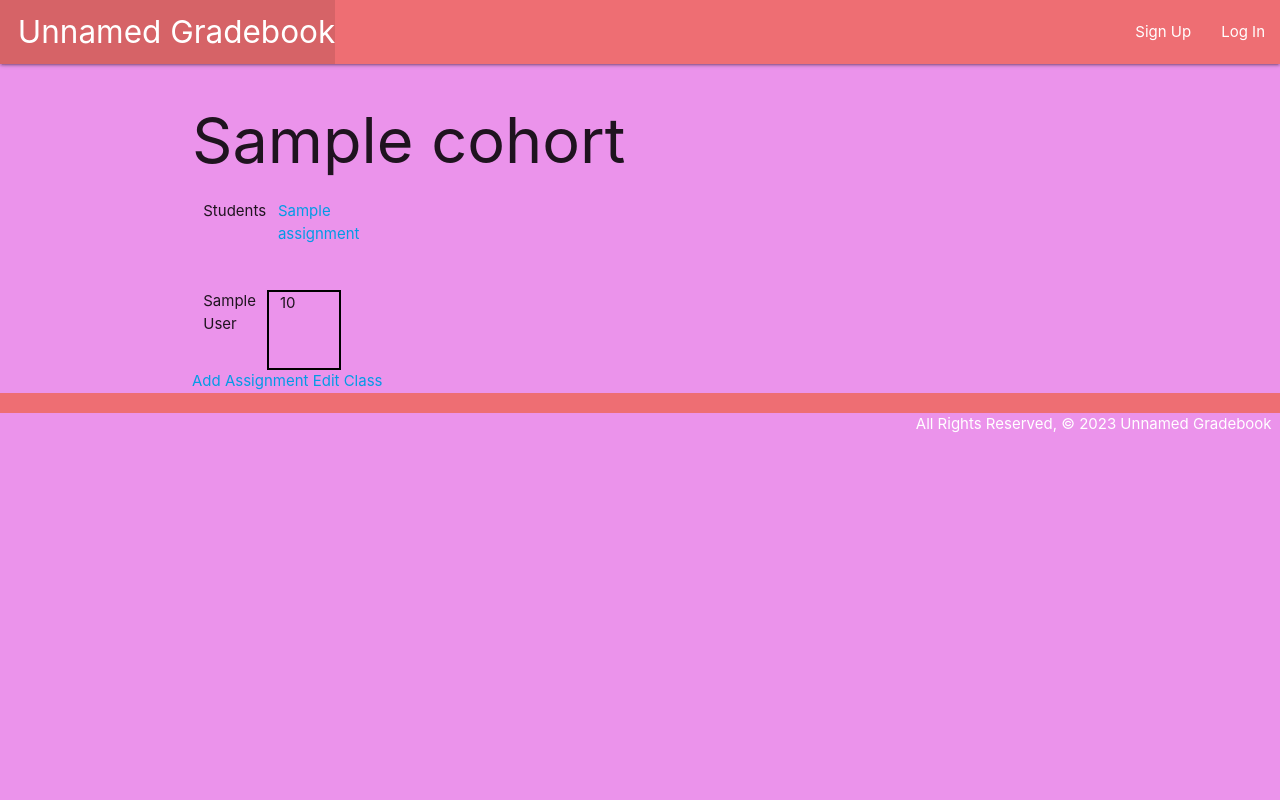
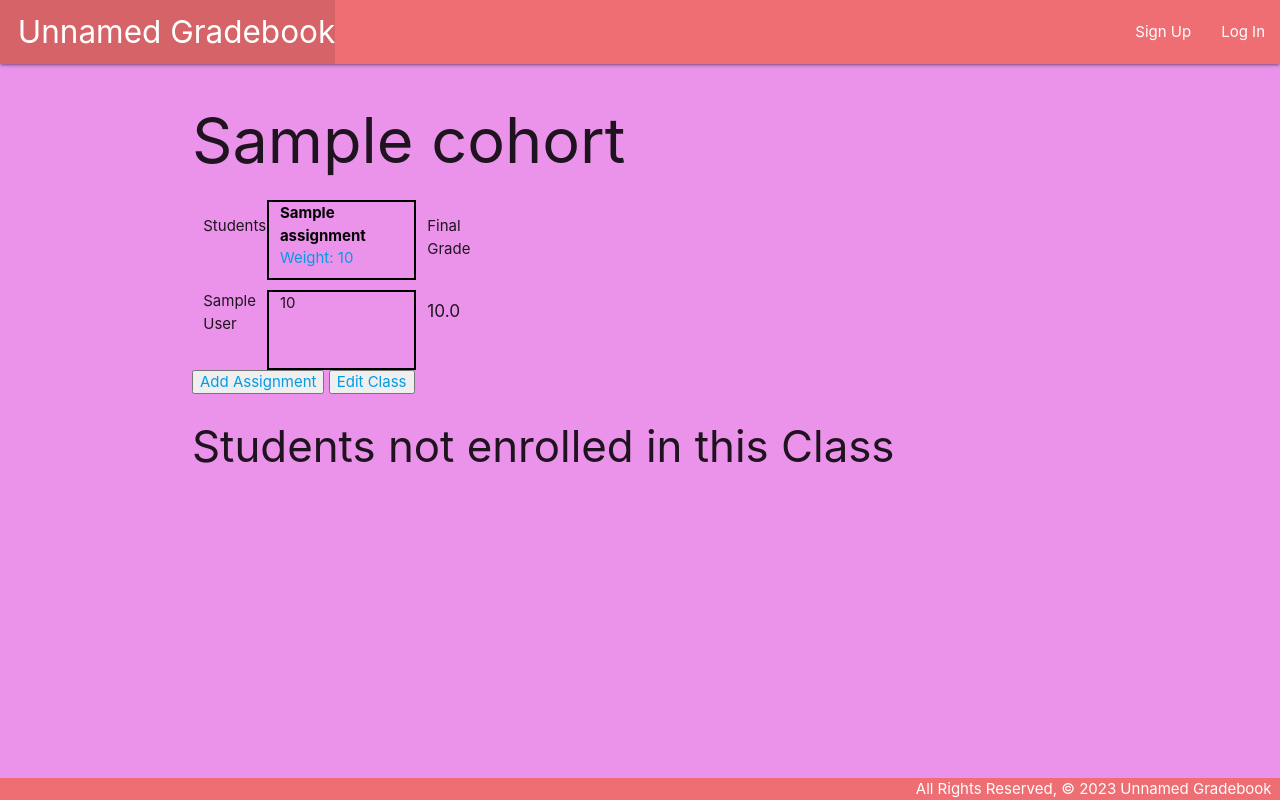
Before and after one commit to Tastebucket/Unnamed-Gradebook, a Django app: page /cohorts/1/ in a window 1280 px wide. Run offline with Django 4.2, Linux system fonts and the light colour scheme; tables that the repository leaves empty hold one stand-in row (values such as "Sample post").

Commit message:
Final grades and add students and fix some pathing

```diff
--- a/gradebookapp/main_app/models.py
+++ b/gradebookapp/main_app/models.py
@@ -24,7 +24,7 @@ class Assignment(models.Model):
     def __str__(self):
         return f"Name: {self.name}, Due: {self.duedate}"
     def get_absolute_url(self):
-        return reverse('')
+        return reverse('assignments_detail', kwargs={'pk': self.id})
 
 class Student(models.Model):
     name = models.TextField(max_length=100)
@@ -32,10 +32,13 @@ class Student(models.Model):
     classes = models.ManyToManyField(Cohort)
     assignments = models.ManyToManyField(Assignment, through='Grade')
     def __str__(self):
-        return f"Name: {self.name}"
+        return f"{self.name}"
 
 class Grade(models.Model):
     score = models.IntegerField(blank=True, null=True)
     completed = models.BooleanField(null=True)
     assignment = models.ForeignKey(Assignment, on_delete=models.CASCADE)
     student = models.ForeignKey(Student, on_delete=models.CASCADE)
+
+    def __str__(self):
+        return f"student: {self.student} assignment:{self.assignment.name}"
--- a/gradebookapp/main_app/static/css/style.css
+++ b/gradebookapp/main_app/static/css/style.css
@@ -1,7 +1,3 @@
-body {
-    background-color: rgb(235, 147, 235);
-}
-
 .col {
     height: 80px;
 }
@@ -9,3 +5,30 @@ body {
 .row {
     margin: 0;
 }
+
+body {
+    background-color: rgb(235, 147, 235);
+    display: flex;
+    min-height: 100vh;
+    flex-direction: column;
+}
+
+main {
+    flex: 1 0 auto;
+}
+
+footer.page-footer {
+    padding-top: 0;
+    text-align: right;
+}
+
+.student-card{
+    width: 18rem;
+
+}
+.card-container{
+    display: flex;
+    flex-direction: row;
+    flex-wrap: wrap;
+
+}
--- a/gradebookapp/main_app/templates/assignments/detail.html
+++ b/gradebookapp/main_app/templates/assignments/detail.html
@@ -9,8 +9,8 @@
             </span>
         </div>
         <div class="card-action">
-            <a class="btn" href="{% url 'assignments_update' cohort.id assignment.id %}">Edit</a>
-            <a class="btn red" href="{% url 'assignments_delete' cohort.id assignment.id %}">Delete</a>
+            <a class="btn" href="{% url 'assignments_update' assignment.id %}">Edit</a>
+            <a class="btn red" href="{% url 'assignments_delete' assignment.id %}">Delete</a>
         </div>
     </div>
 {% endblock %}
--- a/gradebookapp/main_app/templates/base.html
+++ b/gradebookapp/main_app/templates/base.html
@@ -35,7 +35,7 @@
     {% block content %}
     {% endblock %}
   </main>
-  <footer class="page-footer">
+  <footer class="page-footer" style="float: inline-end;">
     <div class="right">All Rights Reserved, &copy; 2023 Unnamed Gradebook &nbsp;</div>
   </footer>
 </body>
--- a/gradebookapp/main_app/templates/cohorts/detail.html
+++ b/gradebookapp/main_app/templates/cohorts/detail.html
@@ -2,19 +2,20 @@
 {% block content %}
     <h1>{{cohort.title}}</h1>
     <div class="row" style="margin-bottom: 10px;">
-        <div class="col s1">Students</div>
+        <div class="col s1"><p>Students</p></div>
         {% for assignment in cohort.assignment_set.all %}
            <a href="{% url 'assignments_update' assignment.id %}">
-            <div class="col s1">{{ assignment.name }}</div>
+            <div class="col s2" style="border: 2px solid black; display: flex; align-items: flex-start; flex-direction: column;"><p style="font-weight: bold;margin: 0;color: black;">{{ assignment.name }}</p><p style="margin: 0;">Weight: {{assignment.weight}}</p></div>
            </a>
         {% endfor %}
+        <div class="col s1"><p>Final Grade</p></div>
     </div>
     {% for student in students %}
         <div class="row">
             <div class="col s1">{{student.name}}</div>
             {% for assignment in cohort.assignment_set.all %}
 
-                <div class="col s1" style="border: 2px solid black;">
+                <div class="col s2" style="border: 2px solid black;">
                     {%for tuple in new_tuples%}
                         {% if tuple.0 == assignment.id and tuple.1 == student.id %}
                             <form action="{% url 'add_score' cohort.id assignment.id student.id %}" method="POST">
@@ -31,10 +32,37 @@
                     {% endfor %}
                 </div>
             {% endfor %}
+            {% for tuple in final_grades %}
+                {% if tuple.1 == student.id %}
+                <div class="col s1"><h6>{{tuple.0}}</h6></div>
+                {%endif%}
+            {% endfor %}
         </div>
     {% endfor %}
     <div class="card-action">
-        <a href="{% url 'assign_form' cohort.id %}">Add Assignment</a>
-        <a href="{% url 'cohorts_update' cohort.id %}">Edit Class</a>
+        <button><a href="{% url 'assign_form' cohort.id %}">Add Assignment</a></button>
+        <button><a href="{% url 'cohorts_update' cohort.id %}">Edit Class</a></button>
+    </div>
+    <div>
+        <h3>Students not enrolled in this Class</h3>
+        {% if other_students.count %}
+        <div class="card-container">
+            {% for student in other_students %}
+                <div class="card student-card">
+                    <div class="card-content">
+                        <span class="card-title">
+                            {{student.name}}
+                        </span>
+                    </div>
+                    <div class="card-action">
+                        <form action="{% url 'assoc_student' cohort.id student.id %}" method="POST">
+                            {% csrf_token %}
+                            <input type="submit" class="btn" value="Add to Class">
+                        </form>
+                    </div>
+                </div>
+            {% endfor %}
+        </div>
+        {% endif %}
     </div>
 {% endblock %}
--- a/gradebookapp/main_app/templates/main_app/assignment_confirm_delete.html
+++ b/gradebookapp/main_app/templates/main_app/assignment_confirm_delete.html
@@ -8,6 +8,6 @@
   <form action="" method="POST">
     {% csrf_token %}
     <input type="submit" value="Yes - Delete!" class="btn">
-    <a href="{% url 'detail' cohort.id %}">Cancel</a>
+    <a href="{% url 'home' %}">Cancel</a>
   </form>
 {% endblock %}
--- a/gradebookapp/main_app/urls.py
+++ b/gradebookapp/main_app/urls.py
@@ -11,8 +11,10 @@ urlpatterns = [
     path('cohorts/<int:cohort_id>/add_score/<int:assignment_id>/<int:student_id>/', views.add_score, name='add_score'),
     path('cohorts/<int:cohort_id>/assign_form/', views.assign_form, name='assign_form'),
     path('cohorts/<int:cohort_id>/assign_form/add_assignment/', views.add_assignment, name='add_assignment'),
+    path('cohorts/<int:cohort_id>/assoc_student/<int:student_id>/', views.assoc_student, name='assoc_student'),
     path('assignments/create/', views.AssignmentCreate.as_view(), name='assignments_create'),
     path('assignments/<int:pk>/update/', views.AssignmentUpdate.as_view(), name='assignments_update'),
     path('assignments/<int:pk>/delete/', views.AssignmentDelete.as_view(), name='assignments_delete'),
+    path('assignments/<int:pk>/', views.AssignmentDetail.as_view(), name='assignments_detail'),
     path('accounts/signup/', views.signup, name='signup'),
 ]
--- a/gradebookapp/main_app/views.py
+++ b/gradebookapp/main_app/views.py
@@ -26,6 +26,26 @@ def cohorts_detail(request, cohort_id):
   grades = Grade.objects.all()
   grade_ids =Grade.objects.all().values_list('assignment', flat=True)
   grade_studs =Grade.objects.all().values_list('student', flat=True)
+  final_grades=[]
+  other_students = Student.objects.exclude(classes=cohort)
+  for i in range(len(student_ids)):
+    sum_grade=0
+    sum_weight=0
+    all_grades=Grade.objects.filter(student = student_ids[i])
+    print(f'{all_grades}')
+    for j in range(len(all_grades)):
+      if all_grades[j].score != None:
+        assignment=Assignment.objects.get(id=all_grades[j].assignment.id)
+        weight = assignment.weight
+        print(f"This is the weight {weight}")
+        sum_weight+=weight
+        score=all_grades[j].score
+        print(f"This is the score {score}")
+        sum_grade+=(weight*score)
+    if sum_weight != 0:
+      avg= sum_grade/sum_weight
+      final_grades.append((avg, student_ids[i]))
+  print(f"These are the tuples of our lives {final_grades}")
   grade_tuples=[]
   for i in range(len(grades)):
     grade_tuples.append((grade_ids[i], grade_studs[i]))
@@ -40,7 +60,7 @@ def cohorts_detail(request, cohort_id):
     if other_tuples[i] not in grade_tuples:
       new_tuples.append(other_tuples[i])
   return render(request, 'cohorts/detail.html', {
-    'cohort': cohort, 'students': students, 'grades':grades, 'grade_form':grade_form, 'new_tuples':new_tuples
+    'cohort': cohort, 'students': students, 'grades':grades, 'grade_form':grade_form, 'new_tuples':new_tuples, 'final_grades': final_grades, 'other_students': other_students
     })
 
 def add_score(request, assignment_id, student_id, cohort_id):
@@ -91,6 +111,10 @@ class CohortDelete(LoginRequiredMixin,DeleteView):
   model = Cohort
   success_url = '/cohorts'
 
+def assoc_student(request, cohort_id, student_id):
+    Student.objects.get(id=student_id).classes.add(cohort_id)
+    return redirect('detail', cohort_id=cohort_id)
+
 class AssignmentCreate(LoginRequiredMixin,CreateView):
   model = Assignment
   fields = '__all__'
```
Also changed, not shown: gradebookapp/gradebookapp/settings.py (+9 -9 lines).
